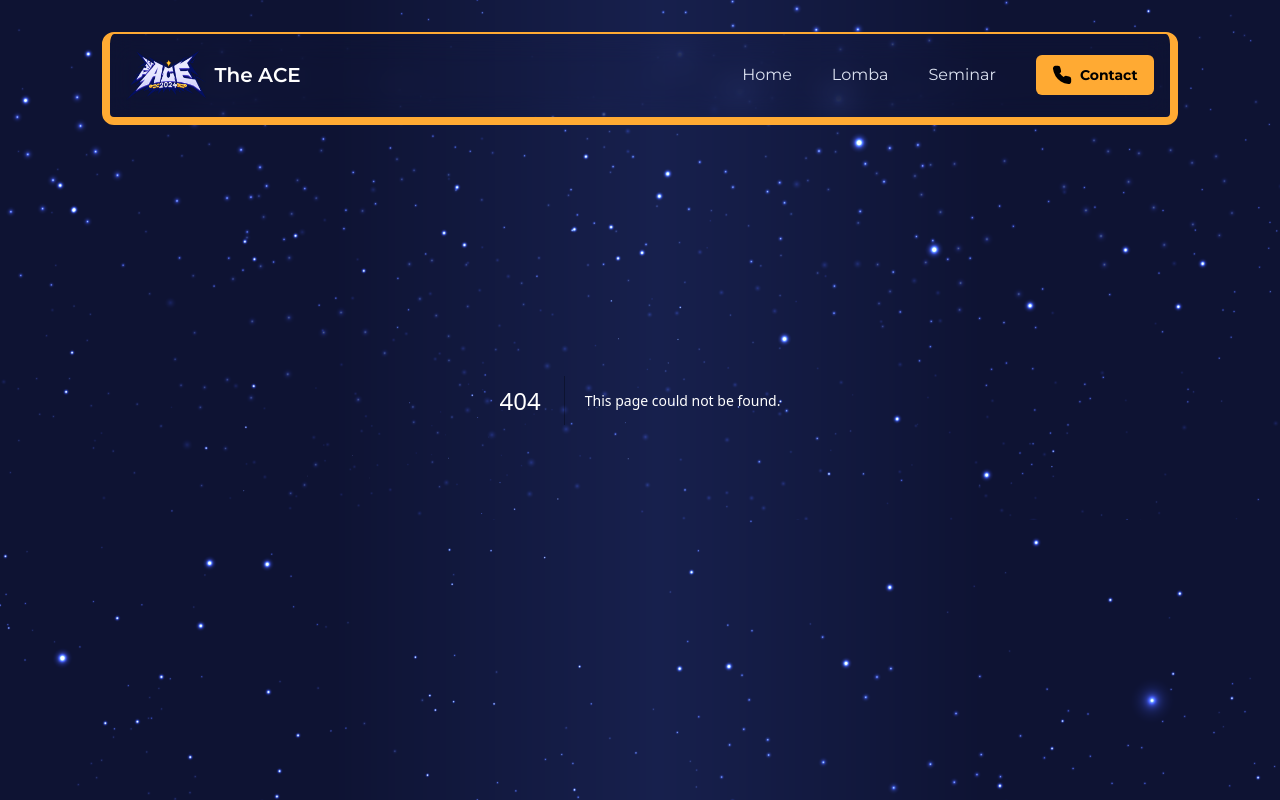
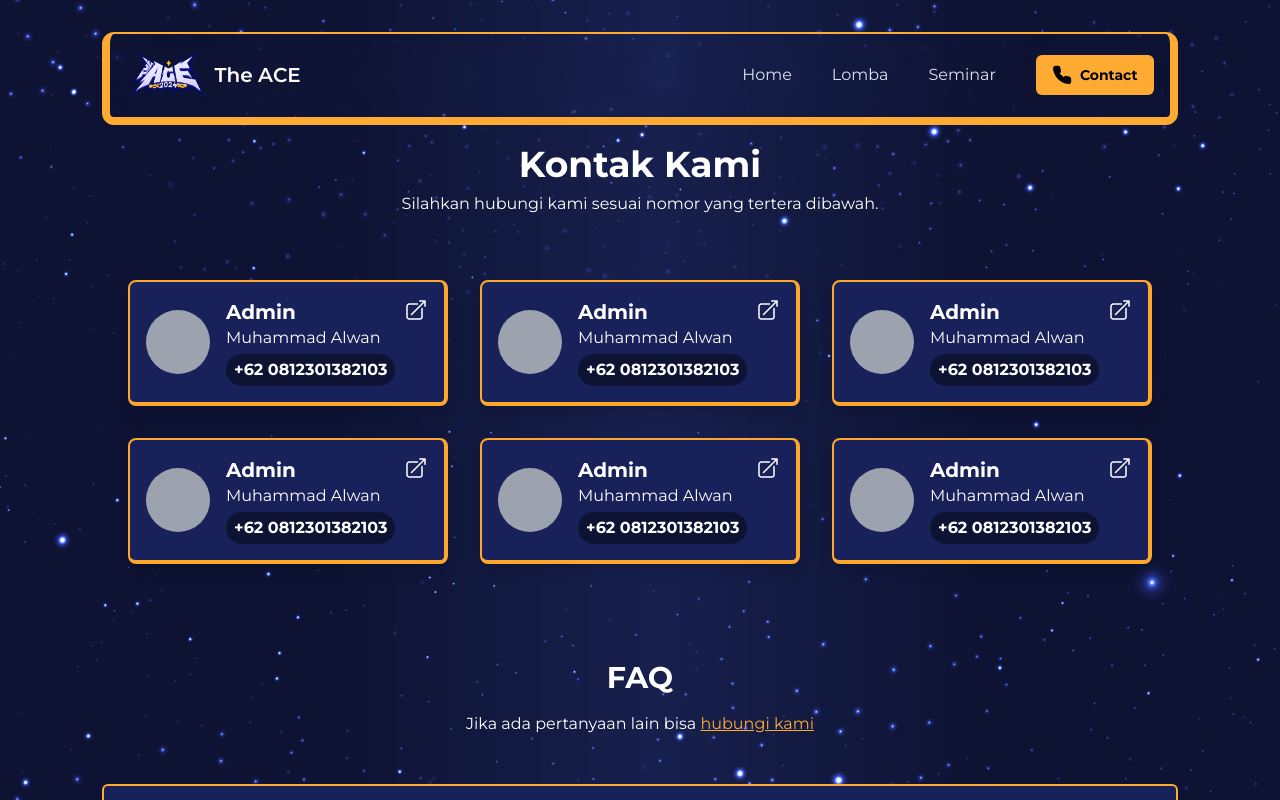
Before and after one commit to Brilliahib/theace-2024, a Next.js app: page /contact in a window 1280 px wide. Before the commit this address had no page. Shown: the top 800 px of the page. Built offline with nearby package versions, Linux system fonts and the light colour scheme.

Commit message:
buat contact page

```diff
--- /dev/null
+++ b/app/contact/page.jsx
@@ -0,0 +1,22 @@
+import ContactCard from '@/components/contact/contact-card';
+
+const ContactPage = () => {
+  return (
+    <>
+      <div className="flex flex-col items-center justify-center px-4 sm:px-8 lg:px-16 md:pt-36">
+        <h1 className="text-center text-4xl font-bold mb-2">Kontak Kami</h1>
+        <p className="text-center mb-[64px]">Silahkan hubungi kami sesuai nomor yang tertera dibawah.</p>
+        <div className="flex justify-center flex-wrap gap-8">
+          <ContactCard role="Admin" name="Muhammad Alwan" phone="+62 0812301382103" />
+          <ContactCard role="Admin" name="Muhammad Alwan" phone="+62 0812301382103" />
+          <ContactCard role="Admin" name="Muhammad Alwan" phone="+62 0812301382103" />
+          <ContactCard role="Admin" name="Muhammad Alwan" phone="+62 0812301382103" />
+          <ContactCard role="Admin" name="Muhammad Alwan" phone="+62 0812301382103" />
+          <ContactCard role="Admin" name="Muhammad Alwan" phone="+62 0812301382103" />
+        </div>
+      </div>
+    </>
+  );
+};
+
+export default ContactPage;
--- /dev/null
+++ b/components/contact/contact-card.jsx
@@ -0,0 +1,22 @@
+import React from 'react';
+import { Card } from '../ui/card';
+
+export default function ContactCard({ role, name, phone }) {
+  return (
+    <Card className="bg-[#182159] text-white w-full sm:w-80 shadow-lg border-[#FFA62D] p-4 relative">
+      <div className="flex items-center">
+        <div className="bg-gray-400 w-16 h-16 rounded-full"></div>
+        <div className="ml-4">
+          <h3 className="text-xl font-bold font-exo">{role}</h3>
+          <p>{name}</p>
+          <p className="bg-[#0E1333] rounded-full px-2 py-1 inline-block mt-1 font-bold">{phone}</p>
+        </div>
+      </div>
+      <div className="absolute top-4 right-4">
+        <svg xmlns="http://www.w3.org/2000/svg" fill="none" viewBox="0 0 24 24" strokeWidth={1.5} stroke="currentColor" className="w-6 h-6">
+          <path strokeLinecap="round" strokeLinejoin="round" d="M13.5 6H5.25A2.25 2.25 0 0 0 3 8.25v10.5A2.25 2.25 0 0 0 5.25 21h10.5A2.25 2.25 0 0 0 18 18.75V10.5m-10.5 6L21 3m0 0h-5.25M21 3v5.25" />
+        </svg>
+      </div>
+    </Card>
+  );
+}
```
